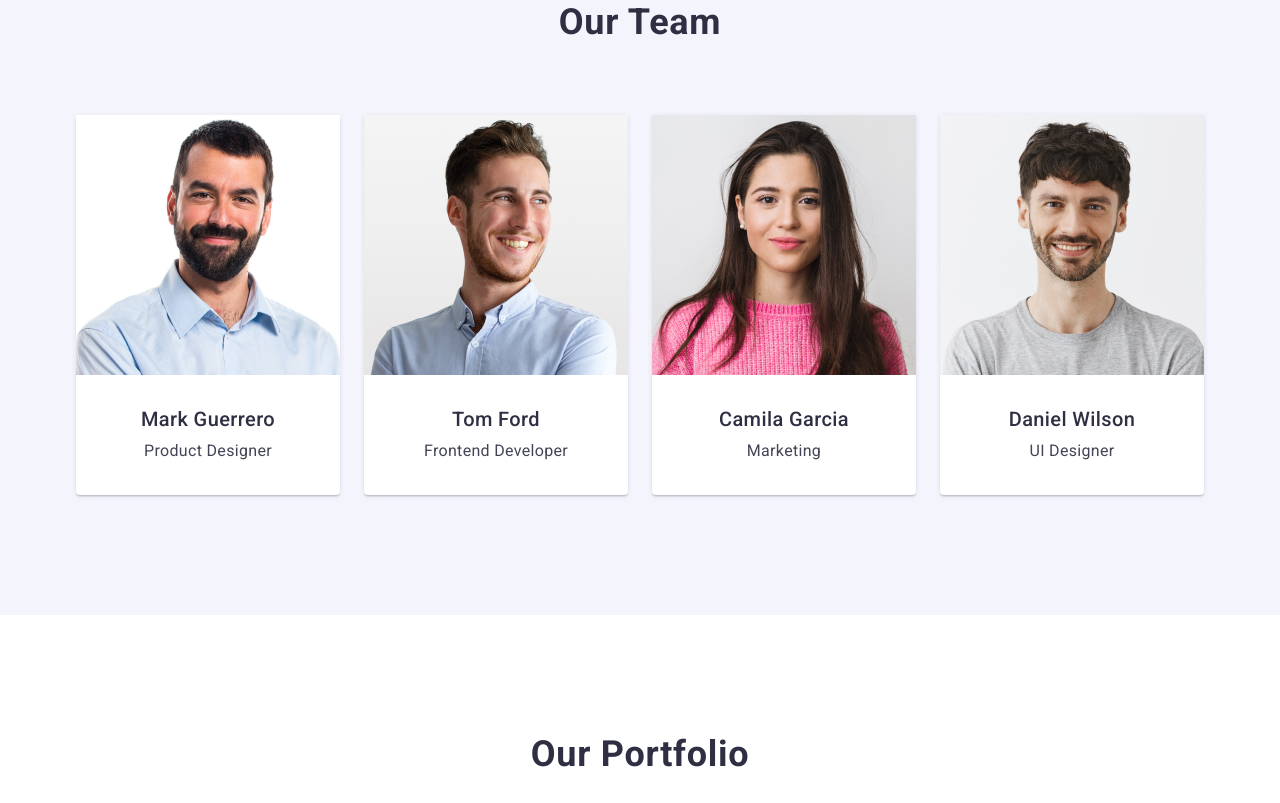
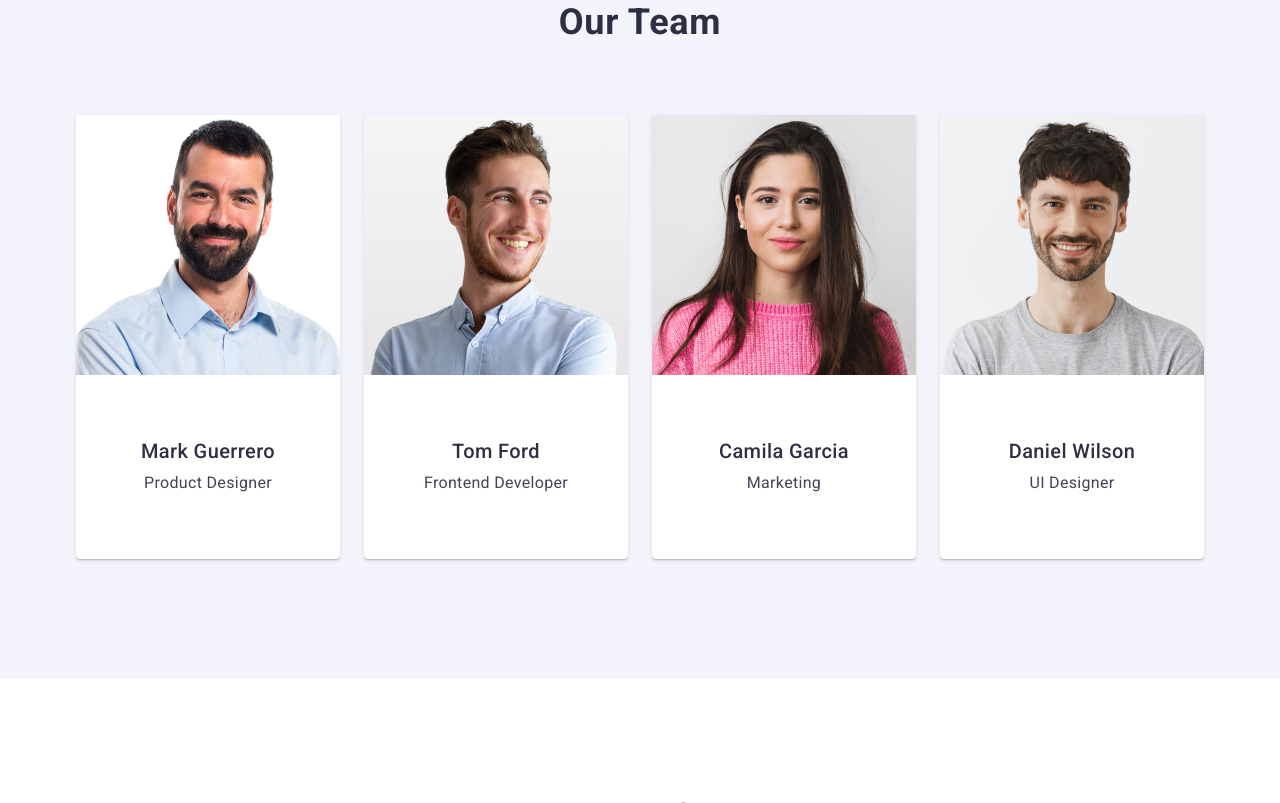
Before and after one commit to IuriiHaks/goit-markup-hw-03, a plain HTML site: page index.html in a window 1280 px wide. Shown: the part 1190-1993 px from the top of the page. Drawn offline with nearby package versions, Linux system fonts and the light colour scheme.

Commit message:
add index file

```diff
--- a/css/styles.css
+++ b/css/styles.css
@@ -268,7 +268,7 @@ img {
   line-height: 1.11;
   letter-spacing: 0.72px;
   /* padding-top: 120px; */
-  padding-bottom: 72px;
+  margin-bottom: 72px;
 }
 
 .team-menu {
@@ -281,6 +281,10 @@ img {
   background: var(--WHITE, #FFF);
   box-shadow: 0px 1px 6px 0px rgba(46, 47, 66, 0.08), 0px 1px 1px 0px rgba(46, 47, 66, 0.16), 0px 2px 1px 0px rgba(46, 47, 66, 0.08);
   flex-basis: calc((100% - 3 * 24px) / 4);
+}
+
+.team-cont {
+  padding: 32px 0;
 }
 
 .team-img {
--- a/index.html
+++ b/index.html
@@ -105,26 +105,34 @@
                 <ul class="team-menu">
                     <li class="team-menu-item">
                         <img class="team-img" src="./images/img1.jpg" alt="img_1" width="264" />
+                        <div class="team-cont">
                         <h3 class="team-subject">Mark Guerrero</h3>
                         <p class="team-sudtitle">Product Designer</p>
+                        </div>
                     </li>
 
                     <li class="team-menu-item">
                         <img class="team-img" src="./images/img2.jpg" alt="img_2" width="264" />
+                        <div class="team-cont">
                         <h3 class="team-subject">Tom Ford</h3>
                         <p class="team-sudtitle">Frontend Developer</p>
+                        </div>
                     </li>
 
                     <li class="team-menu-item">
                         <img class="team-img" src="./images/img3.jpg" alt="img_3" width="264" />
+                        <div class="team-cont">
                         <h3 class="team-subject">Camila Garcia</h3>
                         <p class="team-sudtitle">Marketing</p>
+                        </div>
                     </li>
 
                     <li class="team-menu-item">
                         <img class="team-img" src="./images/img4.jpg" alt="img_4" width="264" />
+                        <div class="team-cont">
                         <h3 class="team-subject">Daniel Wilson</h3>
                         <p class="team-sudtitle">UI Designer</p>
+                        </div>
                     </li>
                 </ul>
             </div>
```
